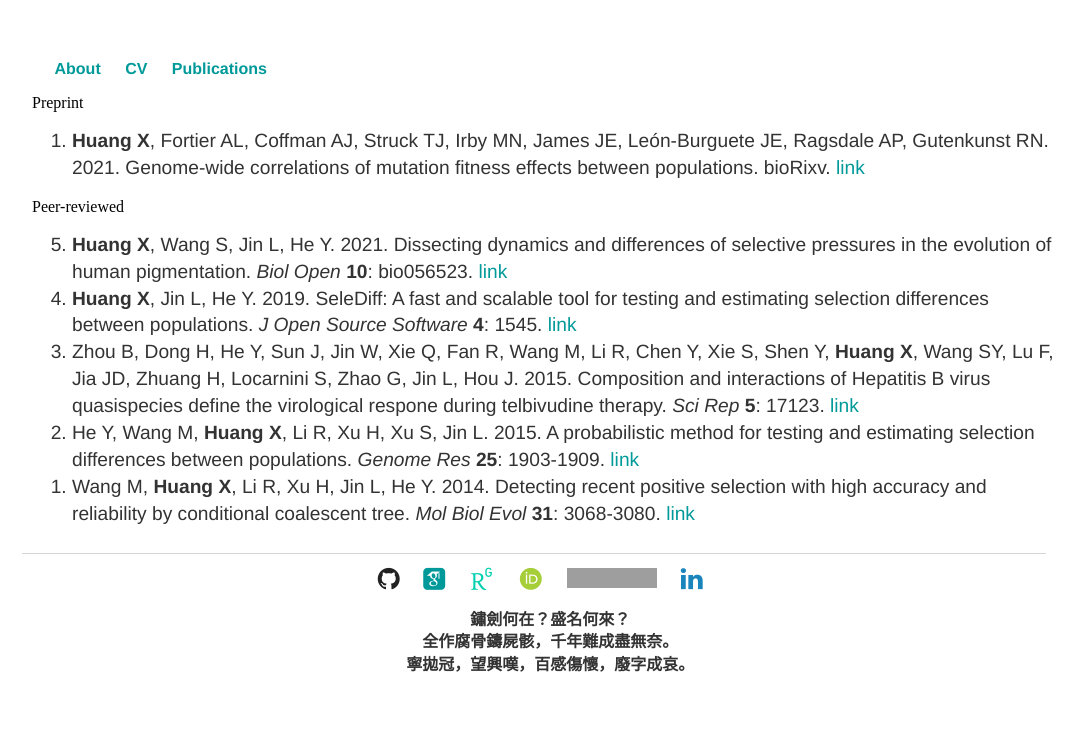
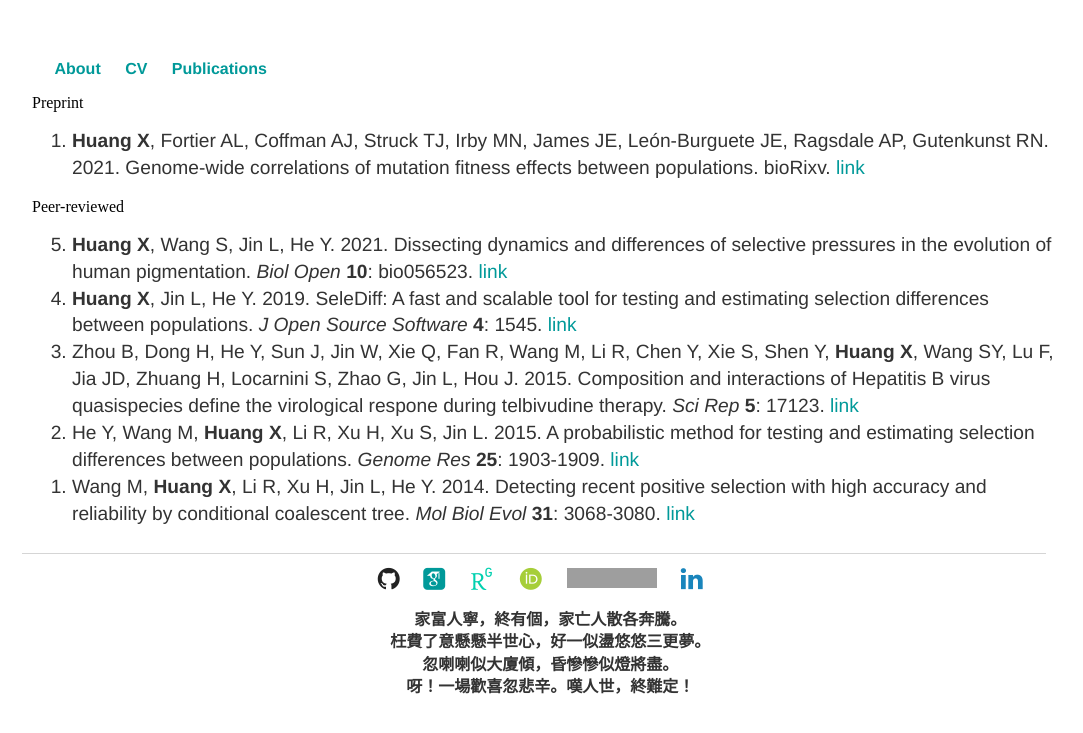
Before and after one commit to xin-huang/xin-huang.github.io, a Jekyll site: the page built from publications/index.html, in a window 1280 px wide. Shown: the top 733 px of the page, without its empty margins (106-1189 px from the left). Built offline with Jekyll 4.4.1, drawn with Linux system fonts in a browser that asks for light colours; some web fonts are replaced; comment, search, counter and statistics services are not loaded; grey boxes are pictures that could not be loaded.

Commit message:
20210131 Update poem

```diff
--- a/_layouts/default.html
+++ b/_layouts/default.html
@@ -61,7 +61,8 @@
             {% endif %}
             <!-- <p class="poem">殘聲憑燭捻韶光，半掩孤幃懸錦囊。<br>滿樹凋零無寄處，獨吟蕭索倦癡狂。</p> -->
             <!-- <p class="poem">談風月，評聖愚，撫劍笑公輸。<br>巧奪班門明夜火，鋒海照寒軀。</p> -->
-            <p class="poem">鏽劍何在？盛名何來？ <br>全作腐骨鑄屍骸，千年難成盡無奈。<br>寧拋冠，望興嘆，百感傷懷，廢字成哀。</p>
+            <!-- <p class="poem">鏽劍何在？盛名何來？ <br>全作腐骨鑄屍骸，千年難成盡無奈。<br>寧拋冠，望興嘆，百感傷懷，廢字成哀。</p> -->
+            <p class="poem">家富人寧，終有個，家亡人散各奔騰。<br>枉費了意懸懸半世心，好一似盪悠悠三更夢。<br>忽喇喇似大廈傾，昏慘慘似燈將盡。<br>呀！一場歡喜忽悲辛。嘆人世，終難定！</p>
         </ul>
     </footer>
     {% include analytics.html %}
```
